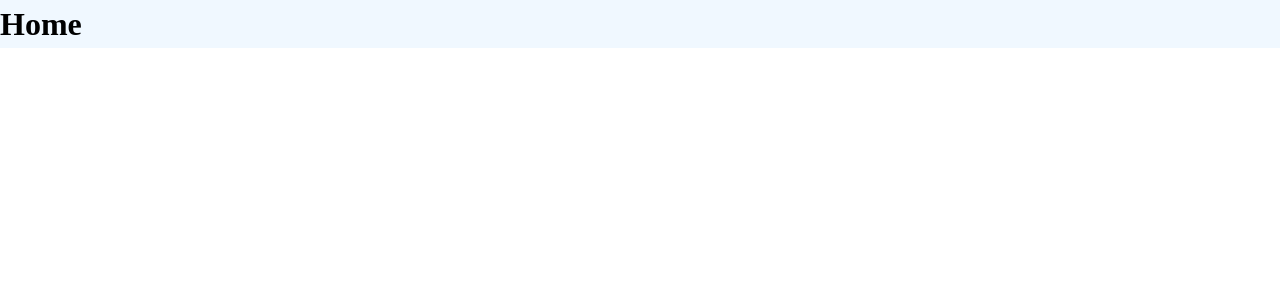
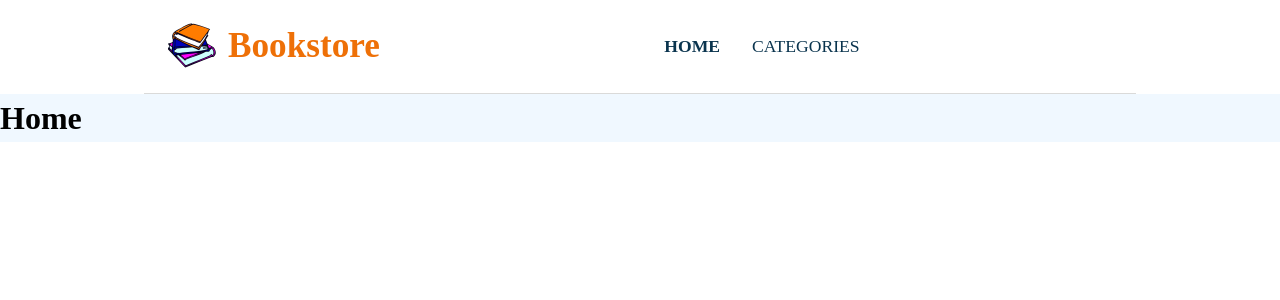
Before and after one commit to henokkhm/microverse-bookstore-app, a React (Create React App) app: page / in a window 1280 px wide. Shown: the top 300 px of the page. Built offline with nearby package versions, Linux system fonts and the light colour scheme.

Commit message:
Add Navbar component

```diff
--- a/src/App.js
+++ b/src/App.js
@@ -2,11 +2,13 @@ import { Routes, Route } from 'react-router-dom';
 
 import Home from './pages/Home';
 import Categories from './pages/Categories';
+import Navbar from './components/Navbar';
 import styles from './styles/App.module.css';
 
 function App() {
   return (
     <>
+      <Navbar />
       <main className={styles.app}>
         <div className={styles.content}>
           <Routes>
--- /dev/null
+++ b/src/components/Navbar.js
@@ -0,0 +1,30 @@
+import { NavLink } from 'react-router-dom'; // If you're using React Router for navigation
+import styles from '../styles/Navbar.module.css';
+import logo from '../assets/logo.png';
+
+function Navbar() {
+  return (
+    <header className={styles.header}>
+      <div className={styles.branding}>
+        <img className={styles.logo} src={logo} alt="Bookstore app logo" />
+        <h1>Bookstore</h1>
+      </div>
+      <nav className={styles.mainNav}>
+        <ul className={styles.navList}>
+          <li>
+            <NavLink to="/" className={styles.mainNavLink}>
+              Home
+            </NavLink>
+          </li>
+          <li>
+            <NavLink to="/categories" className={styles.mainNavLink}>
+              Categories
+            </NavLink>
+          </li>
+        </ul>
+      </nav>
+    </header>
+  );
+}
+
+export default Navbar;
--- /dev/null
+++ b/src/styles/Navbar.module.css
@@ -0,0 +1,73 @@
+.header {
+  min-width: 24rem;
+  max-width: 62rem;
+  margin: 0 auto;
+  display: flex;
+  flex-direction: column;
+  justify-content: center;
+  gap: 2rem;
+  padding: 1.25rem 1.5rem;
+  border-bottom: 1px solid rgb(218, 218, 217);
+}
+
+.branding {
+  display: flex;
+  align-items: center;
+  gap: 0.75rem;
+  font-weight: 600;
+  font-size: 1.1rem;
+  cursor: pointer;
+  color: #ee7007;
+}
+
+.logo {
+  height: 3rem;
+}
+
+.mainNav {
+  flex: 1 1 auto;
+  display: flex;
+}
+
+.navList {
+  height: 100%;
+  display: flex;
+  flex-direction: column;
+  gap: 2rem;
+  margin: 0;
+  padding: 0;
+  list-style: none;
+}
+
+.mainNavLink {
+  color: #0a344e;
+  font-size: 1.1rem;
+  text-decoration: none;
+  text-transform: uppercase;
+  transition: all 200ms ease-in-out;
+}
+
+.mainNavLink:hover {
+  color: #2c375b;
+  border-bottom: 3px solid #2c375b;
+}
+
+[aria-current='page'] {
+  font-weight: 700;
+}
+
+@media (min-width: 530px) {
+  .header {
+    flex-direction: row;
+    justify-content: flex-start;
+  }
+
+  .mainNav {
+    justify-content: center;
+  }
+
+  .navList {
+    flex-direction: row;
+    align-items: center;
+  }
+}
```
Also changed, not shown: src/assets/logo.png (added).
